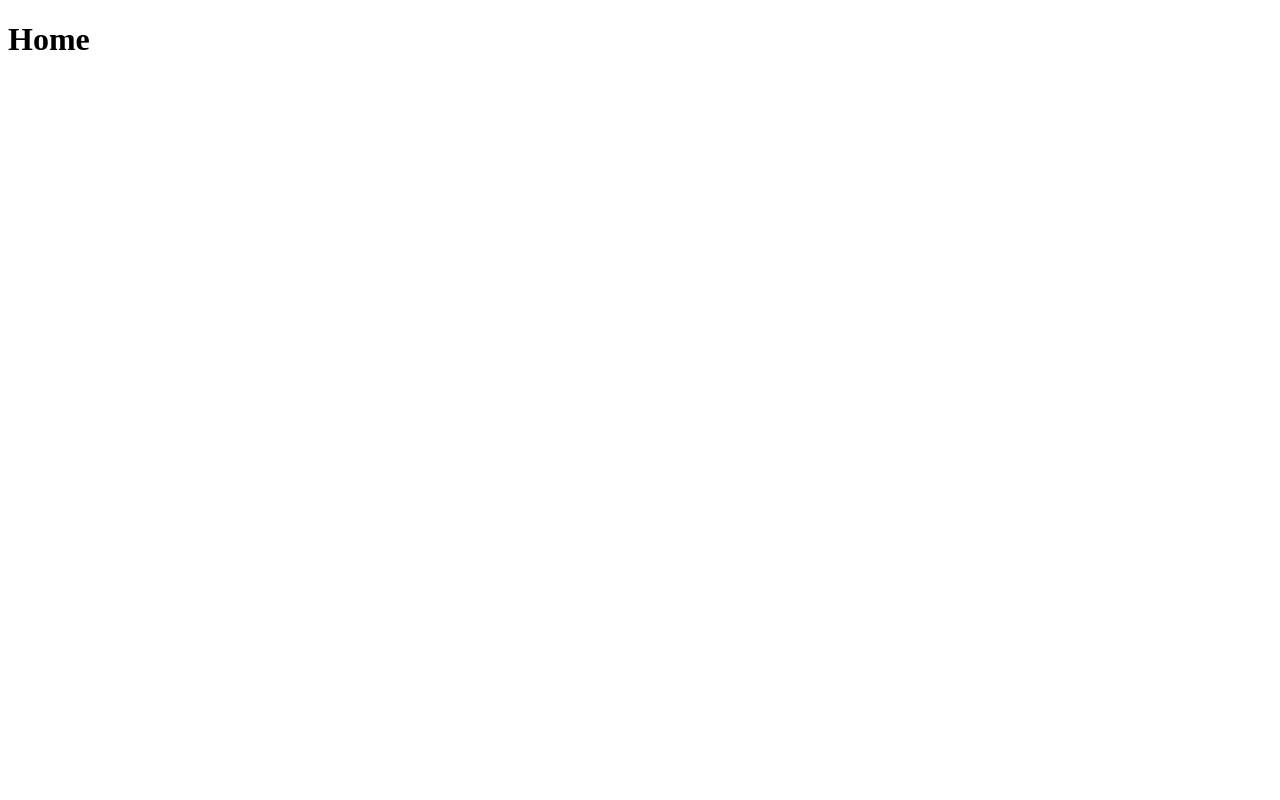
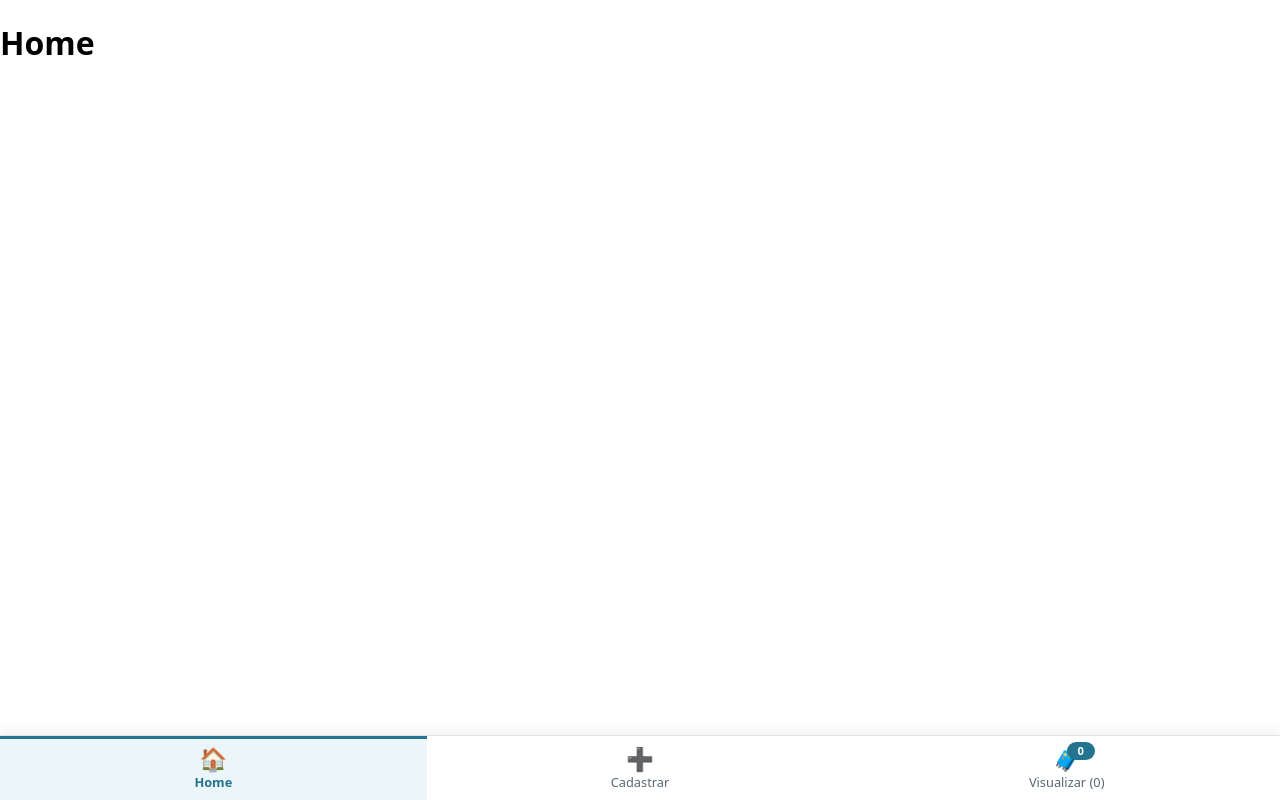
Before and after one commit to Sah123campos/agencia, a React (Vite) app: page / in a window 1280 px wide. Built offline with nearby package versions, Linux system fonts and the light colour scheme.

Commit message:
feat: navbar no layout tabela D

```diff
--- a/src/App.css
+++ b/src/App.css
@@ -0,0 +1,62 @@
+/* ===== Navbar (Tabela D = 2): barra fixa no rodapé, estilo app ===== */
+.navbar {
+  position: fixed;
+  left: 0;
+  right: 0;
+  bottom: 0;
+  height: var(--altura-navbar);
+  display: flex;
+  justify-content: space-around;
+  align-items: stretch;
+  background: #fff;
+  border-top: 1px solid var(--borda);
+  box-shadow: 0 -4px 16px rgba(0, 0, 0, 0.06);
+  z-index: 10;
+}
+
+.nav-link {
+  flex: 1;
+  display: flex;
+  flex-direction: column;
+  align-items: center;
+  justify-content: center;
+  gap: 2px;
+  color: var(--texto-suave);
+  text-decoration: none;
+  font-size: 0.8rem;
+  border-top: 3px solid transparent;
+  transition: color 0.15s, background 0.15s;
+}
+
+.nav-link:hover {
+  background: var(--cor-clara);
+}
+
+.nav-link.ativo {
+  color: var(--cor-principal);
+  font-weight: 700;
+  border-top-color: var(--cor-principal);
+  background: var(--cor-clara);
+}
+
+.nav-icone {
+  position: relative;
+  font-size: 1.4rem;
+  line-height: 1;
+}
+
+.nav-contador {
+  position: absolute;
+  top: -6px;
+  right: -14px;
+  min-width: 18px;
+  height: 18px;
+  padding: 0 5px;
+  border-radius: 9px;
+  background: var(--cor-principal);
+  color: #fff;
+  font-size: 0.7rem;
+  font-weight: 700;
+  line-height: 18px;
+  text-align: center;
+}
--- a/src/App.jsx
+++ b/src/App.jsx
@@ -1,12 +1,14 @@
-import { Routes, Route } from 'react-router-dom'
-import Home from './pages/Home.jsx'
-import Cadastro from './pages/Cadastro.jsx'
-import Visualizacao from './pages/Visualizacao.jsx'
-import NaoEncontrada from './pages/NaoEncontrada.jsx'
-import './App.css'
+import { Routes, Route } from "react-router-dom";
+import Home from "./pages/Home.jsx";
+import Cadastro from "./pages/Cadastro.jsx";
+import Visualizacao from "./pages/Visualizacao.jsx";
+import NaoEncontrada from "./pages/NaoEncontrada.jsx";
+import Navbar from "./components/Navbar.jsx";
+import "./App.css";
 
 function App() {
   return (
+    <>
       <main className="conteudo">
         <Routes>
           <Route path="/" element={<Home />} />
@@ -15,7 +17,9 @@ function App() {
           <Route path="*" element={<NaoEncontrada />} />
         </Routes>
       </main>
-  )
+      <Navbar quantidade={0} />
+    </>
+  );
 }
 
-export default App
+export default App;
--- /dev/null
+++ b/src/components/Navbar.jsx
@@ -0,0 +1,39 @@
+// Navbar — layout da Tabela D, valor 2: barra fixa no rodapé, no estilo
+// das barras de navegação de aplicativos de celular (ícone + texto).
+// Prop "quantidade": vem do App.jsx (registros.length) e aparece como um
+// selo ao lado do link da visualização.
+// Só usamos NavLink (nunca <a href>), então trocar de página não recarrega nada.
+import { NavLink } from 'react-router-dom'
+
+// Lista dos links; "end" faz o link só ficar ativo na rota exata
+// (sem ele, "/pacotes" ficaria ativo também em "/pacotes/novo").
+const links = [
+  { to: '/', texto: 'Home', icone: '🏠', end: true },
+  { to: '/pacotes/novo', texto: 'Cadastrar', icone: '➕', end: true },
+  { to: '/pacotes', texto: 'Visualizar', icone: '🧳', end: true },
+]
+
+function Navbar({ quantidade }) {
+  // O NavLink chama esta função passando { isActive }; devolvemos a classe
+  // extra "ativo" para destacar o link da página atual.
+  const classeDoLink = ({ isActive }) => (isActive ? 'nav-link ativo' : 'nav-link')
+
+  return (
+    <nav className="navbar" aria-label="Navegação principal">
+      {links.map((link) => (
+        <NavLink key={link.to} to={link.to} end={link.end} className={classeDoLink}>
+          <span className="nav-icone" aria-hidden="true">
+            {link.icone}
+            {link.to === '/pacotes' && <span className="nav-contador">{quantidade}</span>}
+          </span>
+          <span className="nav-texto">
+            {link.texto}
+            {link.to === '/pacotes' && ` (${quantidade})`}
+          </span>
+        </NavLink>
+      ))}
+    </nav>
+  )
+}
+
+export default Navbar
--- a/src/index.css
+++ b/src/index.css
@@ -0,0 +1,13 @@
+:root {
+  --altura-navbar: 64px;
+  --borda: #dde3e8;
+  --texto-suave: #5b6770;
+  --cor-principal: hsl(195, 60%, 35%);
+  --cor-clara: hsl(195, 60%, 95%);
+}
+
+body {
+  margin: 0;
+  font-family: system-ui, sans-serif;
+  padding-bottom: var(--altura-navbar);
+}
```
Lines whose indentation alone changed are shown as unchanged.
